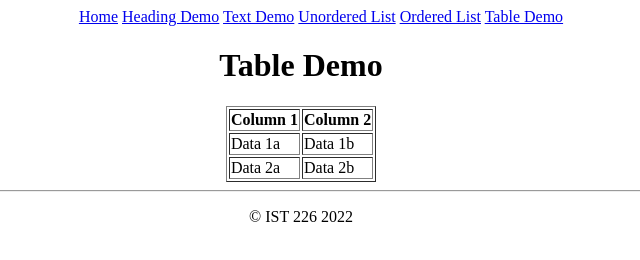
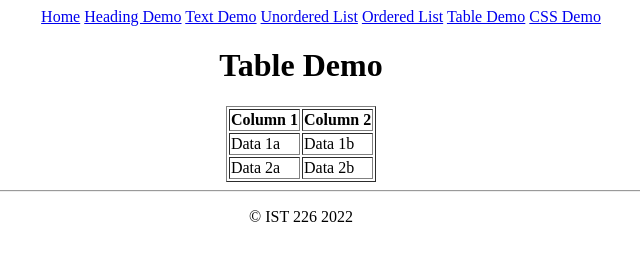
Before and after one commit to ClaySlagle/ClaySlagle.github.io, a plain HTML site: page tabledemo.html in a window 1280 px wide. Shown: the whole page, without its empty margins (339-979 px from the left). Drawn offline with Linux system fonts and the light colour scheme.

Commit message:
Update tabledemo.html

```diff
--- a/tabledemo.html
+++ b/tabledemo.html
@@ -13,6 +13,7 @@
                 <a href="unorderedlist.html">Unordered List</a>
                 <a href="orderedlist.html">Ordered List</a>
                 <a href="tabledemo.html">Table Demo</a>
+                <a href="cssdemo.html">CSS Demo</a>
             </ul>
         </center>
 
```
